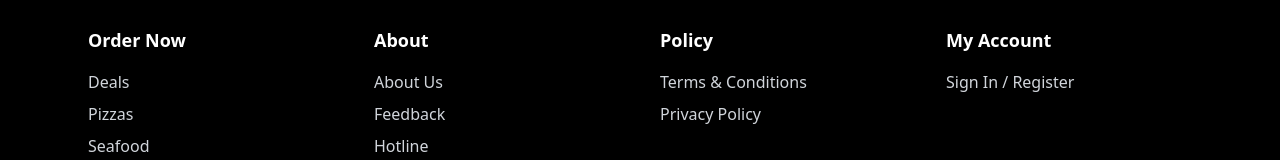
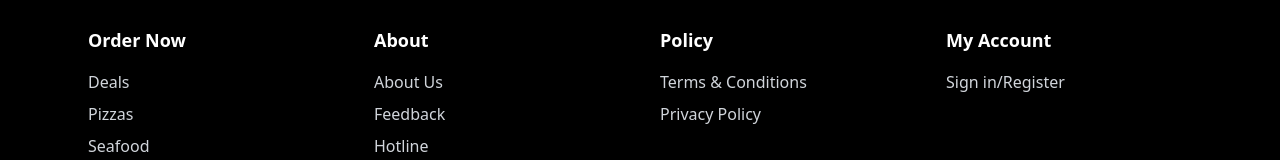
Before and after one commit to sanudageenaka/seafood-ecommerce-app, a React (Vite) app in the folder frontend/: page / in a window 1280 px wide. Shown: the part 1942-2102 px from the top of the page. Built offline with nearby package versions, Linux system fonts and the light colour scheme; no server answers.

Commit message:
#2
Updated Sign In in last section of the home page

```diff
--- a/frontend/src/pages/Home.jsx
+++ b/frontend/src/pages/Home.jsx
@@ -199,7 +199,15 @@ export default function Home() {
           <div>
             <h3 className="text-lg font-semibold mb-4">My Account</h3>
             <ul className="space-y-2 text-gray-300">
-              <li>Sign In / Register</li>
+              <li>
+                <Link
+                  to="/login"
+                  className="hover:text-white transition"
+                >
+                  Sign in/Register
+                </Link>
+              </li>
+
             </ul>
           </div>
         </div>
```
